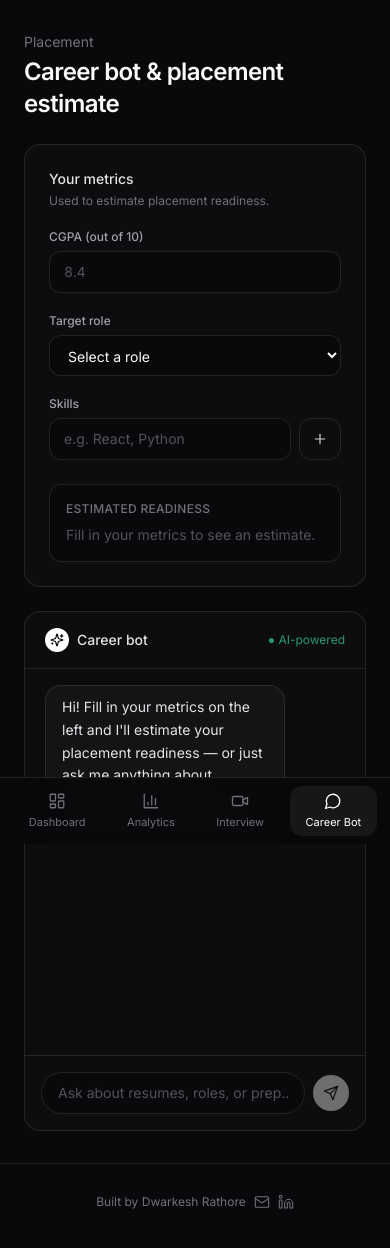
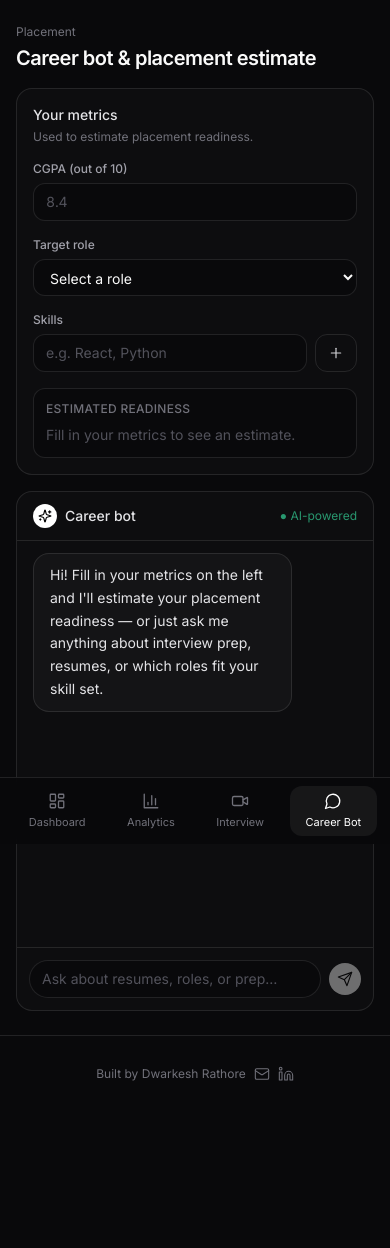
Before and after one commit to dwarkesh-creator/AI-Powered-Mock-Interview-Placement-System, a React (Vite) app in the folder Frontend/: page /placement in a window 390 px wide. Shown: the top 1248 px of the page. After the commit the page ends 1188 px from the top, so only its background shows below. Built offline with nearby package versions, Linux system fonts and the light colour scheme.

Commit message:
feat: Optimize mobile responsiveness for Interview and Career Bot pages

```diff
--- a/Frontend/src/Pages/PlacementBot.jsx
+++ b/Frontend/src/Pages/PlacementBot.jsx
@@ -105,21 +105,21 @@ export default function PlacementBot() {
   }
 
   return (
-    <div className="mx-auto max-w-6xl px-6 py-8 lg:px-12 lg:py-10">
-      <header className="mb-6">
-        <p className="text-sm text-zinc-500">Placement</p>
-        <h1 className="mt-1 text-2xl font-semibold tracking-tight text-zinc-50">
+    <div className="mx-auto max-w-6xl px-4 py-6 sm:px-6 sm:py-8 lg:px-12 lg:py-10">
+      <header className="mb-4 sm:mb-6">
+        <p className="text-xs sm:text-sm text-zinc-500">Placement</p>
+        <h1 className="mt-1 text-xl sm:text-2xl font-semibold tracking-tight text-zinc-50">
           Career bot &amp; placement estimate
         </h1>
       </header>
 
-      <div className="grid grid-cols-1 gap-6 lg:grid-cols-[minmax(0,2fr)_minmax(0,3fr)]">
+      <div className="grid grid-cols-1 gap-4 sm:gap-6 lg:grid-cols-[minmax(0,2fr)_minmax(0,3fr)]">
         {/* Metrics form */}
-        <div className="flex flex-col rounded-2xl border border-white/10 bg-white/[0.02] p-6 lg:h-[75vh] lg:min-h-[560px]">
+        <div className="flex flex-col rounded-2xl border border-white/10 bg-white/[0.02] p-4 sm:p-6 lg:h-[75vh] lg:min-h-[560px]">
           <h2 className="text-sm font-medium text-zinc-200">Your metrics</h2>
           <p className="mt-1 text-xs text-zinc-500">Used to estimate placement readiness.</p>
 
-          <div className="mt-5 space-y-5">
+          <div className="mt-4 sm:mt-5 space-y-4 sm:space-y-5">
             <div>
               <label htmlFor="cgpa" className="mb-1.5 block text-xs font-medium text-zinc-400">
                 CGPA (out of 10)
@@ -133,7 +133,7 @@ export default function PlacementBot() {
                 value={cgpa}
                 onChange={(e) => setCgpa(e.target.value)}
                 placeholder="8.4"
-                className="font-data w-full rounded-xl border border-white/10 bg-zinc-950 px-3.5 py-2.5 text-sm text-zinc-50 placeholder:text-zinc-600"
+                className="font-data w-full rounded-xl border border-white/10 bg-zinc-950 px-3 sm:px-3.5 py-2 sm:py-2.5 text-sm text-zinc-50 placeholder:text-zinc-600"
               />
             </div>
 
@@ -145,7 +145,7 @@ export default function PlacementBot() {
                 id="target-role"
                 value={targetRole}
                 onChange={(e) => setTargetRole(e.target.value)}
-                className="w-full rounded-xl border border-white/10 bg-zinc-950 px-3.5 py-2.5 text-sm text-zinc-50"
+                className="w-full rounded-xl border border-white/10 bg-zinc-950 px-3 sm:px-3.5 py-2 sm:py-2.5 text-sm text-zinc-50"
               >
                 <option value="">Select a role</option>
                 {targetRoles.map((role) => (
@@ -167,12 +167,12 @@ export default function PlacementBot() {
                   value={skillInput}
                   onChange={(e) => setSkillInput(e.target.value)}
                   placeholder="e.g. React, Python"
-                  className="w-full rounded-xl border border-white/10 bg-zinc-950 px-3.5 py-2.5 text-sm text-zinc-50 placeholder:text-zinc-600"
+                  className="w-full rounded-xl border border-white/10 bg-zinc-950 px-3 sm:px-3.5 py-2 sm:py-2.5 text-sm text-zinc-50 placeholder:text-zinc-600"
                 />
                 <button
                   type="submit"
                   aria-label="Add skill"
-                  className="flex shrink-0 items-center justify-center rounded-xl border border-white/10 px-3 text-zinc-300 transition-colors hover:border-white/20 hover:text-white"
+                  className="flex shrink-0 items-center justify-center rounded-xl border border-white/10 px-3 text-zinc-300 transition-colors hover:border-white/20 hover:text-white active:scale-95"
                 >
                   <Plus className="h-4 w-4" strokeWidth={1.75} />
                 </button>
@@ -189,7 +189,7 @@ export default function PlacementBot() {
                       <button
                         onClick={() => removeSkill(skill)}
                         aria-label={`Remove ${skill}`}
-                        className="rounded-full p-0.5 text-zinc-500 transition-colors hover:text-zinc-200"
+                        className="rounded-full p-0.5 text-zinc-500 transition-colors hover:text-zinc-200 active:scale-90"
                       >
                         <X className="h-3 w-3" strokeWidth={2} />
                       </button>
@@ -200,8 +200,8 @@ export default function PlacementBot() {
             </div>
           </div>
 
-          <div className="mt-auto pt-6">
-            <div className="rounded-xl border border-white/10 bg-zinc-950 p-4">
+          <div className="mt-auto pt-4 sm:pt-6">
+            <div className="rounded-xl border border-white/10 bg-zinc-950 p-3 sm:p-4">
               <p className="text-xs font-medium uppercase tracking-wide text-zinc-500">
                 Estimated readiness
               </p>
@@ -223,7 +223,7 @@ export default function PlacementBot() {
 
         {/* Chat */}
         <div className="flex h-[520px] flex-col rounded-2xl border border-white/10 bg-white/[0.02] lg:h-[75vh] lg:min-h-[560px]">
-          <div className="flex items-center gap-2 border-b border-white/10 px-5 py-4">
+          <div className="flex items-center gap-2 border-b border-white/10 px-4 sm:px-5 py-3 sm:py-4">
             <div className="flex h-6 w-6 items-center justify-center rounded-full bg-white">
               <Sparkles className="h-3.5 w-3.5 text-black" strokeWidth={2} />
             </div>
@@ -231,7 +231,7 @@ export default function PlacementBot() {
             <span className="ml-auto text-xs text-emerald-400/70">● AI-powered</span>
           </div>
 
-          <div className="flex-1 space-y-3 overflow-y-auto px-5 py-4">
+          <div className="flex-1 space-y-3 overflow-y-auto px-4 sm:px-5 py-3 sm:py-4">
             {messages.map((message) => (
               <ChatBubble key={message.id} role={message.role} content={message.content} />
             ))}
@@ -241,20 +241,20 @@ export default function PlacementBot() {
 
           <form
             onSubmit={sendMessage}
-            className="flex items-center gap-2 border-t border-white/10 p-4"
+            className="flex items-center gap-2 border-t border-white/10 p-3 sm:p-4"
           >
             <input
               type="text"
               value={chatInput}
               onChange={(e) => setChatInput(e.target.value)}
               placeholder="Ask about resumes, roles, or prep…"
-              className="w-full rounded-full border border-white/10 bg-zinc-950 px-4 py-2.5 text-sm text-zinc-50 placeholder:text-zinc-600"
+              className="w-full rounded-full border border-white/10 bg-zinc-950 px-3 sm:px-4 py-2 sm:py-2.5 text-sm text-zinc-50 placeholder:text-zinc-600"
             />
             <button
               type="submit"
               disabled={!chatInput.trim() || isBotTyping}
               aria-label="Send message"
-              className="flex shrink-0 items-center justify-center rounded-full bg-white p-2.5 text-black transition-colors hover:bg-zinc-200 disabled:cursor-not-allowed disabled:opacity-40"
+              className="flex shrink-0 items-center justify-center rounded-full bg-white p-2 sm:p-2.5 text-black transition-transform hover:bg-zinc-200 active:scale-95 disabled:cursor-not-allowed disabled:opacity-40"
             >
               <Send className="h-4 w-4" strokeWidth={1.75} />
             </button>
```
Also changed, not shown: Frontend/src/Pages/InterviewRoom.jsx (+23 -19 lines).
